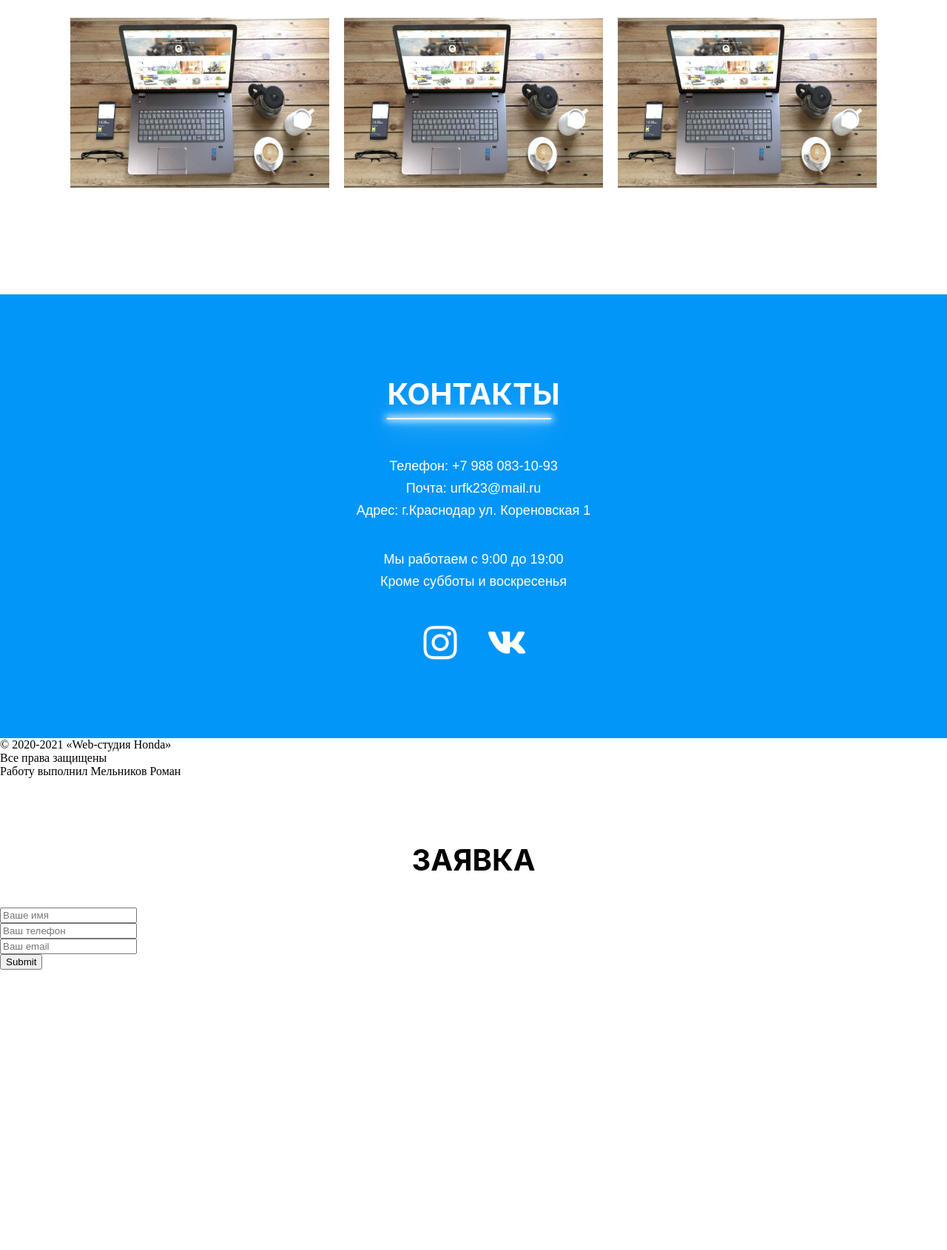
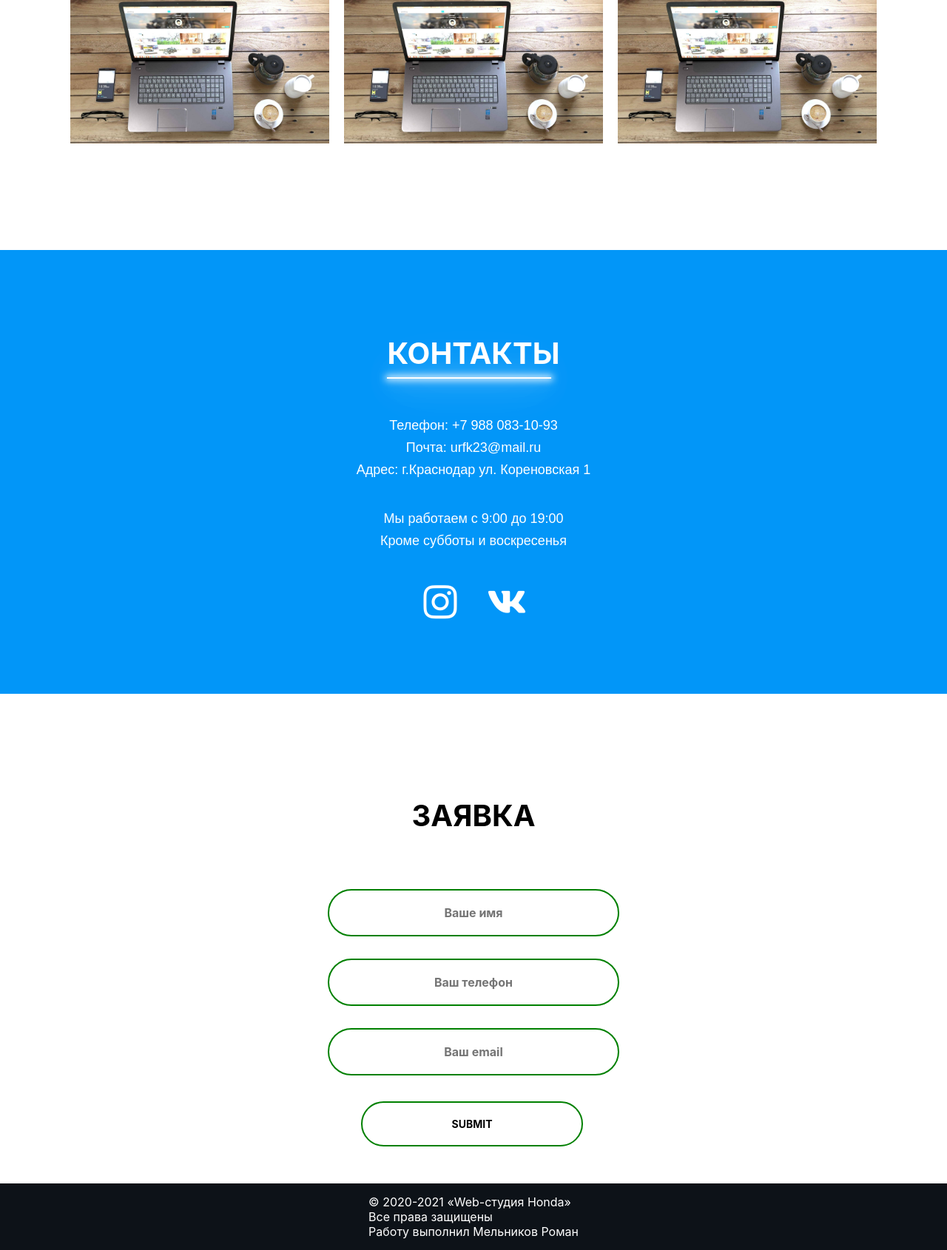
Before and after one commit to Legenda1224/repo-site_ga, a PHP site: page / in a window 1280 px wide. Shown: the part 3326-5016 px from the top of the page at 74% size. Before the commit the page ends 4637 px from the top, so only its background shows below. Run offline with PHP 8.4, Linux system fonts and the light colour scheme.

Commit message:
Update style.css

```diff
--- a/css/style.css
+++ b/css/style.css
@@ -672,10 +670,6 @@ i{
 
 /*Портфолио*/
 
-.portfolio{
-    position: relative;
-    width: 100%;
-}
 
 .portfolio_h3 h3{
     text-align: center;
@@ -896,10 +890,9 @@ i{
 
 
 .razmer_img{
-    margin-top: -10px;
     margin: 10px;
     width: 350px;
-    height: 230px;
+    height: 200px;
 }
 
 
@@ -907,8 +900,7 @@ i{
 /*Контакты*/
 
 .contact{
-    width: 100%;
-    position: relative;
+	overflow:hidden;
     margin-top: 80px;
     background-color: #0296f8;
     height: 600px;
@@ -925,7 +917,7 @@ i{
     text-transform:uppercase;
     font-family: -apple-system, BlinkMacSystemFont, 'Segoe UI', Roboto, Oxygen, Ubuntu, Cantarell, 'Open Sans', 'Helvetica Neue', sans-serif;
     font-size: 40px;
-    padding-top: 110px;
+    padding-top: 75px;
     text-align: center;
     color: white;
 }
@@ -992,8 +984,7 @@ i:hover{
 
 .zayavka{
     padding-bottom: 50px;
-    width: 100%;
-    position: absolute;
+	overflow:hidden;
 }
 
 .zayavka_h3 h3{
@@ -1004,22 +995,73 @@ i:hover{
     padding-top: 100px;
 }
 
+.d-flex-input{
+	padding-top:20px;
+	display:flex;
 
+	justify-content:center;
+	align-items:center;
 
+}
 
+.d-flex-input input{
+	text-align:center;
+	border-radius:50px;
+	border:2px solid green;
+	outline:none;
+	font-family: -apple-system, BlinkMacSystemFont, 'Segoe UI', Roboto, Oxygen, Ubuntu, Cantarell, 'Open Sans', 'Helvetica Neue', sans-serif;
+	font-weight:700;
+	font-size:16px;
+	width:350px;
+	padding:20px;
+	margin:15px;
+	transition:0.3s ease-in-out;
+}
 
+.d-flex-input input:focus{
+	border:2px solid green;
+	box-shadow:0px 0px 10px 0px green;
+}
 
+.d-flex-input .knopka{
+	width:300px;
+	font-weight:700;
+	font-size:14px;
+	text-transform:uppercase;
+	margin:20px 0px 0px 60px;
+	cursor:pointer;
+	background:none;
+}
 
-
-
+.d-flex-input .knopka:hover{
+	transition-delay:0.2s;
+	box-shadow:0px 0px 10px 0px green,
+	0px 0px 20px 0px green,
+	0px 0px 40px 0px green;
+	background:green;
+	color:white;
+}
 
 
 
 /*footer*/
 
 
+footer{
+    width: 100%;
+    background-color: #0d1218;
+}
 
-
+.footer{
+    font-family: -apple-system, BlinkMacSystemFont, 'Segoe UI', Roboto, Oxygen, Ubuntu, Cantarell, 'Open Sans', 'Helvetica Neue', sans-serif;
+    padding: 15px 0px;
+    display: flex;
+    justify-content: center;
+    align-items: center;
+    flex-direction: column;
+    color: white;
+    line-height: 20px;
+}
 
 
 
```
Also changed, not shown: other parts of css/style.css (+98 -15 lines).
